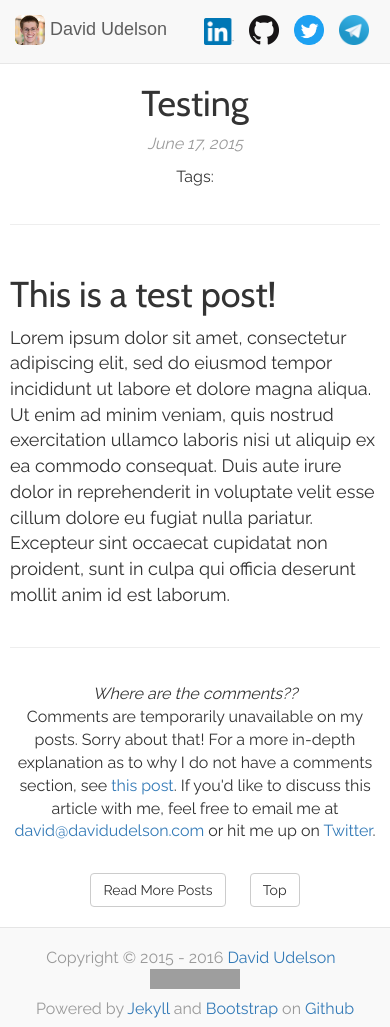
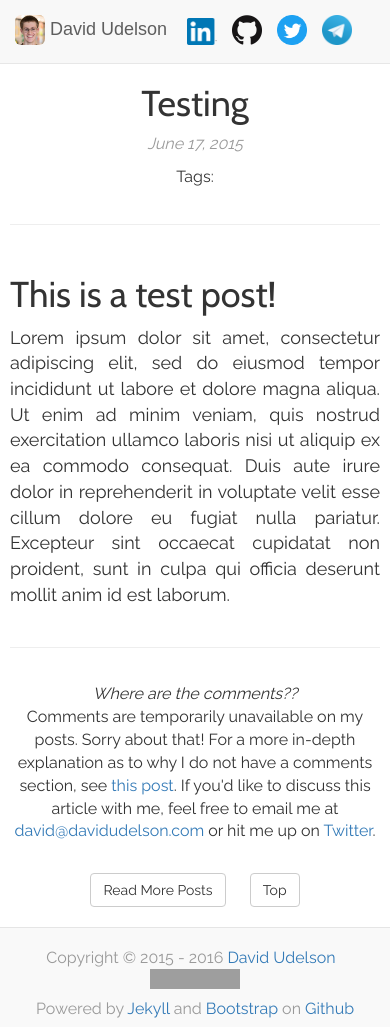
Before and after one commit to dudelson/website, a Jekyll site: the page built from _posts/2015-06-17-test-post.md, in a window 390 px wide. Built offline with Jekyll 4.4.1, drawn with Linux system fonts in a browser that asks for light colours; nearby versions of some CDN libraries; grey boxes are pictures that could not be loaded.

Commit message:
Experimenting with text alignment on mobile

```diff
--- a/_layouts/post.html
+++ b/_layouts/post.html
@@ -35,7 +35,7 @@
                             free to email me at
                             {% include email_obfuscator.html %}
                             or hit me up on
-                            <a href="https://twitter.com/dudelson/">Twitter</a>.
+                            <a href="{{ site.contact.twitter }}">Twitter</a>.
                         </p>
                    </div>
                    <div id="post-buttons">
--- a/static/css/styles.css
+++ b/static/css/styles.css
@@ -145,14 +145,14 @@
 
 @media (min-width : 320px) and (max-width : 480px) {
     body {
-        text-align: center;
+        text-align: justify;
     }
     #body {
         padding: 0 0 100px 0; /* Height of the footer */
         margin: 0;
     }
     .post-content {
-        text-align: left;
+        /* text-align: left; */
     }
     #navbar {
         margin: 0;
```
